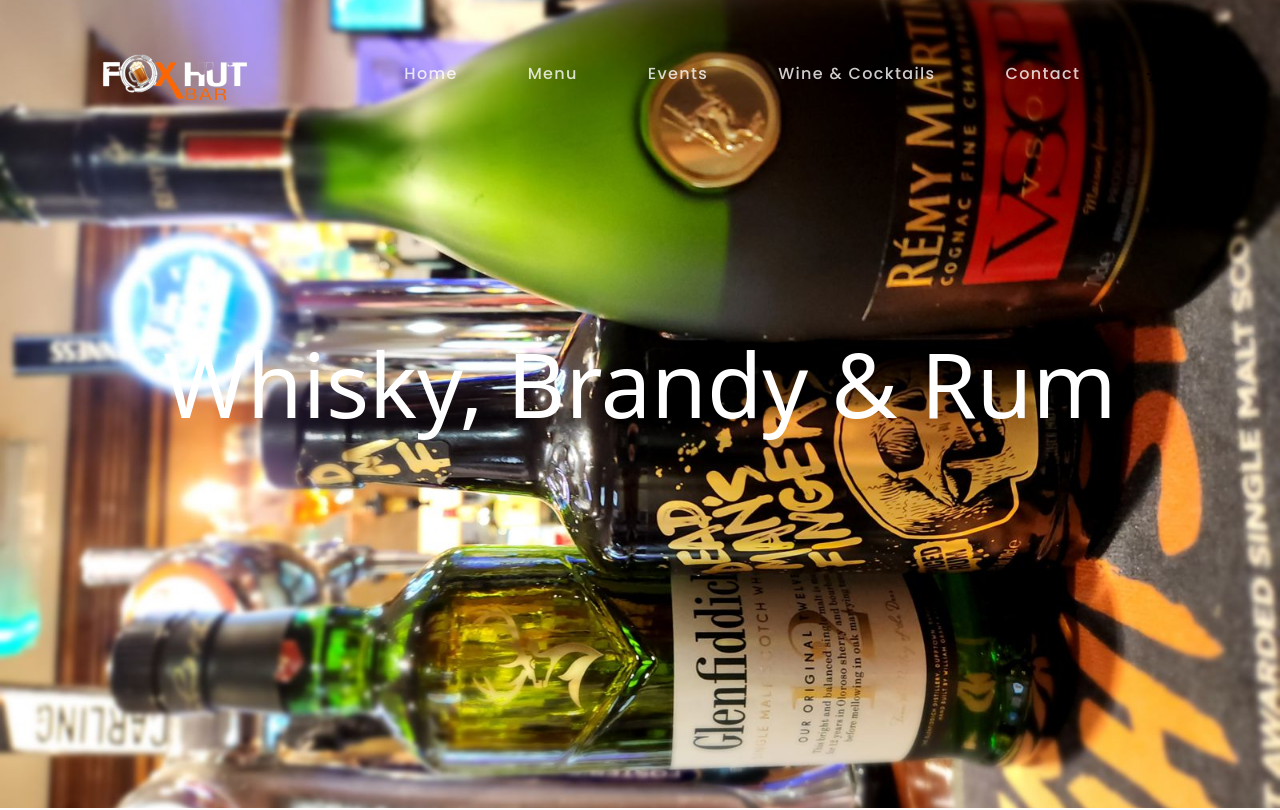
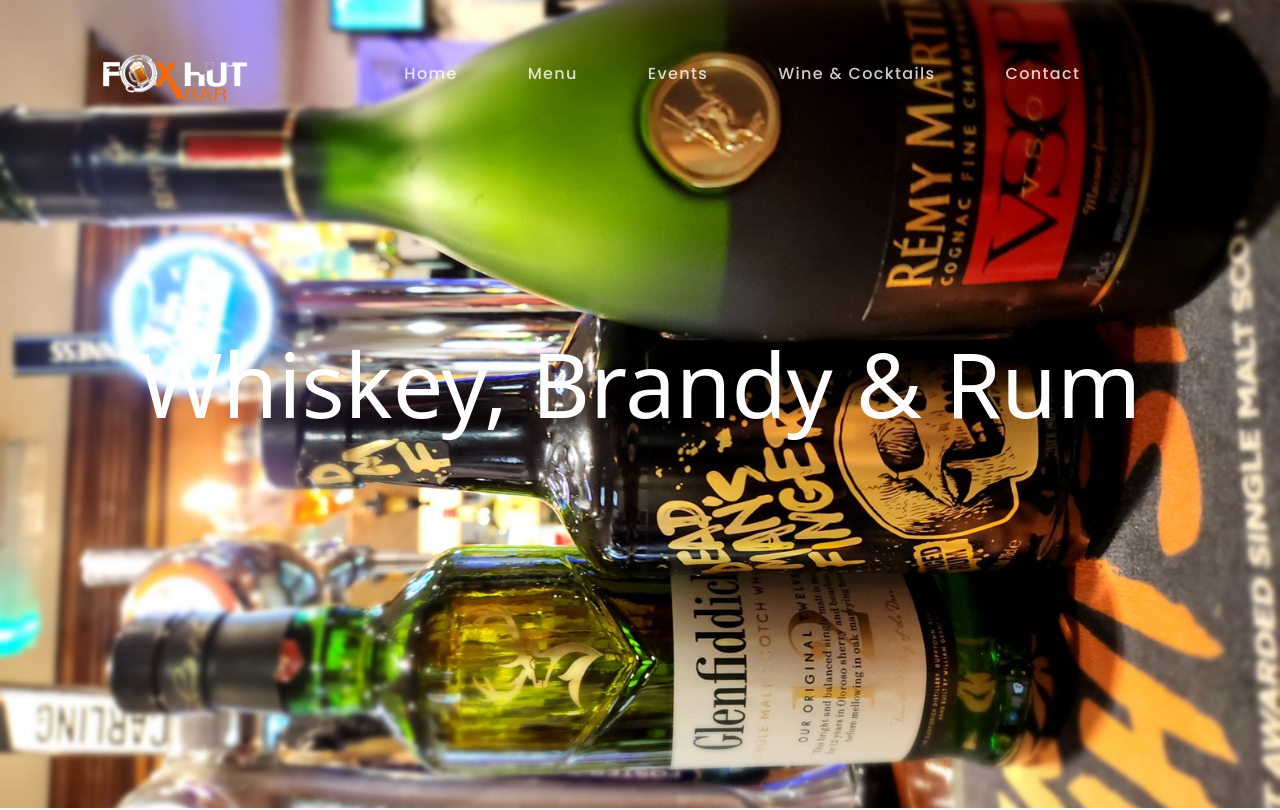
Before and after one commit to MahdiHasan943/fox-hunter-, a Next.js app: page /WineAndCoctail/Spirits in a window 1280 px wide. Shown: the top 810 px of the page. Built offline with nearby package versions, Linux system fonts and the light colour scheme; a web font is replaced by a local one.

Commit message:
fix some mistakes

```diff
--- a/src/Components/imageSlide/ImageSlide.js
+++ b/src/Components/imageSlide/ImageSlide.js
@@ -107,12 +107,12 @@
         }}
         navigation={{ clickable: true }}
         modules={[EffectCreative, Pagination, Navigation]}
-        className="mySwiper"
+        className="mySwiper mx-auto 2xl:w-[70%]"
       >
         {
           SlidesImages.map(slidesImage=> <SwiperSlide>
              <PhotoProvider>
-            <div className="flex justify-between lg:w-[90%] mx-auto   gap-4   sm:gap-8 items-center">
+            <div className="flex  justify-center   mx-auto   gap-4   sm:gap-[100px] items-center">
               <div className="">
                   <PhotoView
 
--- a/src/Components/imageSlide/WineSlider.js
+++ b/src/Components/imageSlide/WineSlider.js
@@ -117,12 +117,12 @@
         <div className="">
           <div className="border  py-10 mx-auto flex justify-center items-center px-2   sm:w-[400px] h-[420px]  my-auto border-[#B5986D]">
           <img
-              className="mx-auto "
+              className="mx-auto rotate-90 "
               src="../images/NewvodkaM.png"
               alt=""
             />
           </div>
-          <p className="text-[24px] text-center text-[#B5986D]"> Whisky, Brandy & Rum</p>
+          <p className="text-[24px] text-center text-[#B5986D]"> Whiskey, Brandy & Rum</p>
 
           <div className="flex justify-center">
             <Link
--- a/src/pages/WineAndCoctail/Spirits.js
+++ b/src/pages/WineAndCoctail/Spirits.js
@@ -9,7 +9,7 @@
       >
         <div className=" flex justify-center h-full items-center">
           <h1 className="text-white text-center  text-[45px]  sm:text-[90px] sm:leading-[100px]">
-          Whisky, Brandy & Rum         </h1>
+          Whiskey, Brandy & Rum        </h1>
         </div>
       </div>
 
--- a/src/pages/index.js
+++ b/src/pages/index.js
@@ -41,7 +41,7 @@
 
         <div className="absolute bottom-0 flex  items-center z-50 w-full bg-[#C182608F] py-8 lg:h-[650px]">
           <div className="w-full">
-          <h2 className="underline underline-offset-4 font-popping text-[48px] font-bold decoration-white text-center">
+          <h2 className="underline underline-offset-4 font-popping text-[48px] text-[white!important] font-bold decoration-white text-center">
             About Us
           </h2>
           <div className="w-full mt-6 px-6 grid grid-cols-1 gap-20 md:grid-cols-2 xl:grid-cols-3 lg:mt-20 lg:px-10">
```
